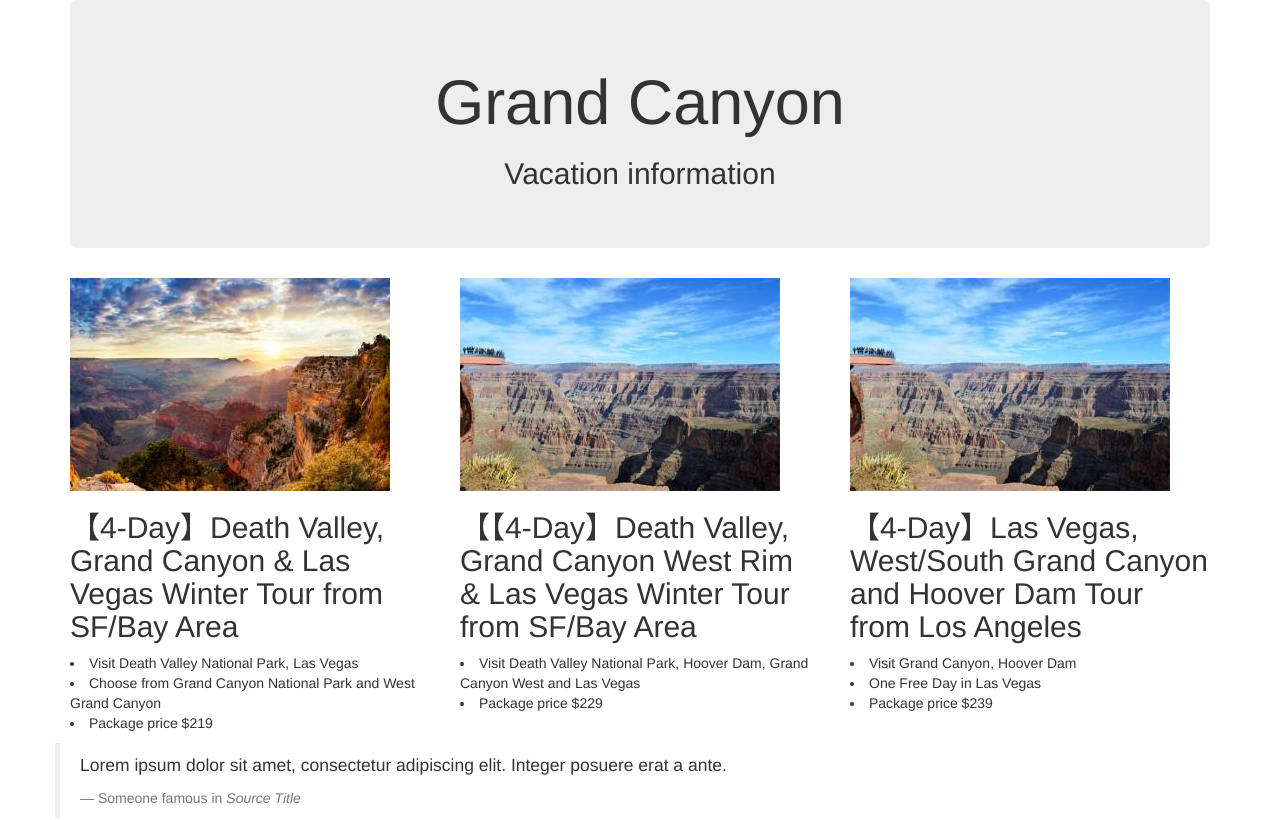
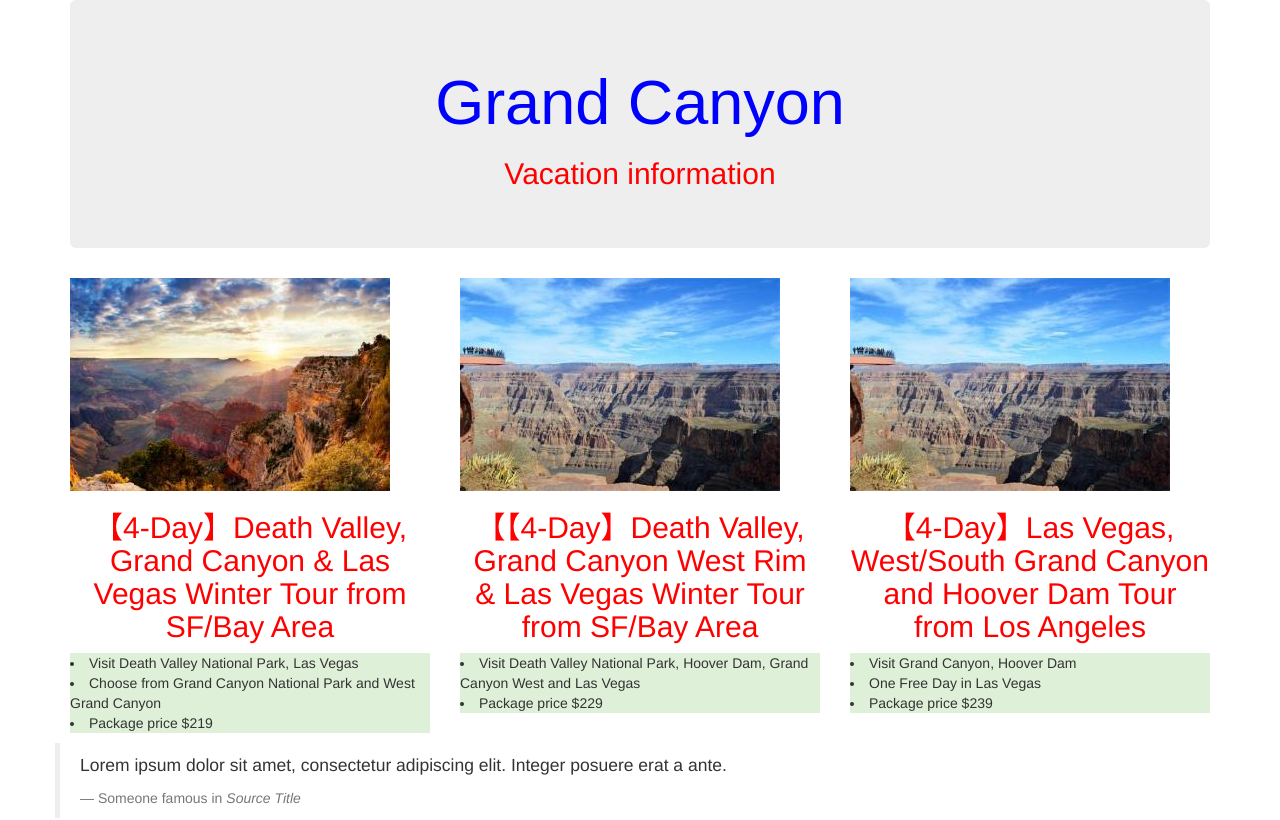
Before and after one commit to cdhsyaml/vacation, a plain HTML site: page index.html in a window 1280 px wide. Shown: the top 820 px of the page. Drawn offline with Linux system fonts and the light colour scheme.

Commit message:
customized the appearance of Vacation Site

```diff
--- a/css/styles.css
+++ b/css/styles.css
@@ -0,0 +1,11 @@
+.jumbotron h1{
+  color:blue;
+  font-family: sans-serif;
+
+}
+
+
+h2{
+  color: red;
+  text-align: center;
+}
--- a/index.html
+++ b/index.html
@@ -16,17 +16,17 @@
           <img src="img/img1.jpg" alt="price $219">
           <h2>【4-Day】Death Valley, Grand Canyon & Las Vegas Winter Tour from SF/Bay Area</h2>
           <p>
-            <li>Visit Death Valley National Park, Las Vegas</li>
-            <li>Choose from Grand Canyon National Park and West Grand Canyon</li>
-            <li>Package price $219</li>
+            <li class="bg-success">Visit Death Valley National Park, Las Vegas</li>
+            <li class="bg-success">Choose from Grand Canyon National Park and West Grand Canyon</li>
+            <li class="bg-success">Package price $219</li>
           </p>
         </div>
         <div class="col-md-4">
           <img src="img/img2.jpg" alt="price $229">
           <h2>【【4-Day】Death Valley, Grand Canyon West Rim & Las Vegas Winter Tour from SF/Bay Area</h2>
           <p>
-            <li>Visit Death Valley National Park, Hoover Dam, Grand Canyon West and Las Vegas</li>
-            <li>Package price $229</li>
+            <li class="bg-success">Visit Death Valley National Park, Hoover Dam, Grand Canyon West and Las Vegas</li>
+            <li class="bg-success">Package price $229</li>
           </p>
 
         </div>
@@ -34,9 +34,9 @@
           <img src="img/img3.jpg" alt="price $239">
           <h2>【4-Day】Las Vegas, West/South Grand Canyon and Hoover Dam Tour from Los Angeles</h2>
           <p>
-            <li>Visit Grand Canyon, Hoover Dam</li>
-            <li>One Free Day in Las Vegas</li>
-            <li>Package price $239</li>
+            <li class="bg-success">Visit Grand Canyon, Hoover Dam</li>
+            <li class="bg-success">One Free Day in Las Vegas</li>
+            <li class="bg-success">Package price $239</li>
           </p>
         </div>
       </div>
```
